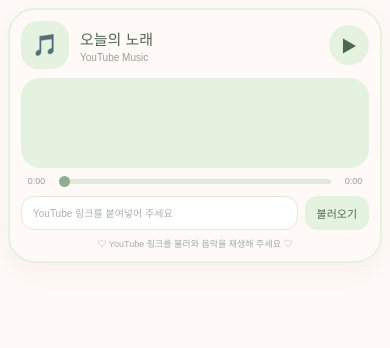
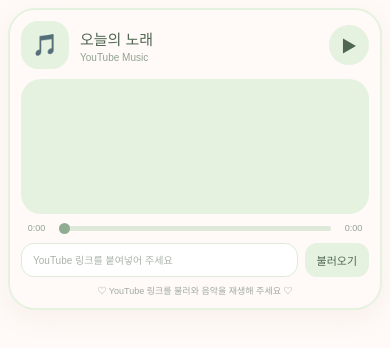
Before and after one commit to 2pp4tr/my-little-diary-player, a plain HTML site: page index.html in a window 390 px wide. Drawn offline with Linux system fonts and the light colour scheme.

Commit message:
Update index.html

```diff
--- a/index.html
+++ b/index.html
@@ -7,6 +7,7 @@
 <title>MY LITTLE DIARY MUSIC PLAYER</title>
 
 <style>
+
 * {
     box-sizing: border-box;
 }
@@ -35,7 +36,7 @@ body {
 
 
 /* ╔══════════════════════════════╗
-   ║ 🎀 MUSIC PLAYER
+   ║ 🎀 PLAYER
    ╚══════════════════════════════╝ */
 
 .player {
@@ -44,7 +45,7 @@ body {
 
     margin: 0 auto;
 
-    padding: 14px 15px;
+    padding: 15px;
 
     background: #fffaf7;
 
@@ -63,15 +64,16 @@ body {
 
 .top {
     display: flex;
+
     align-items: center;
 
     gap: 11px;
 
-    margin-bottom: 9px;
+    margin-bottom: 10px;
 }
 
 
-/* 앨범 */
+/* 앨범 아이콘 */
 
 .cover {
     width: 48px;
@@ -80,6 +82,7 @@ body {
     flex: 0 0 48px;
 
     display: flex;
+
     align-items: center;
     justify-content: center;
 
@@ -91,10 +94,11 @@ body {
 }
 
 
-/* 정보 */
+/* 제목 */
 
 .info {
     min-width: 0;
+
     flex: 1;
 }
 
@@ -102,11 +106,13 @@ body {
     color: #4f6652;
 
     font-size: 15px;
+
     font-weight: 500;
 
     white-space: nowrap;
 
     overflow: hidden;
+
     text-overflow: ellipsis;
 }
 
@@ -120,12 +126,13 @@ body {
     white-space: nowrap;
 
     overflow: hidden;
+
     text-overflow: ellipsis;
 }
 
 
 /* ─────────────────────────────
-   ▶ 커스텀 버튼
+   ▶ 커스텀 재생 버튼
 ───────────────────────────── */
 
 .play-button {
@@ -149,6 +156,7 @@ body {
     cursor: pointer;
 
     display: flex;
+
     align-items: center;
     justify-content: center;
 
@@ -169,49 +177,50 @@ body {
 
 
 /* ─────────────────────────────
-   🎬 YouTube 영역
-
-   ★ 중요 ★
-   Notion에서 최초 재생이 되도록
-   실제로 렌더링되는 작은 iframe 유지
+   🎬 YouTube 영상
 ───────────────────────────── */
 
 .youtube-area {
     width: 100%;
 
-    height: 96px;
+    min-height: 155px;
 
-    margin-top: 2px;
-
-    padding: 5px;
+    padding: 10px;
 
     display: flex;
 
     align-items: center;
+
     justify-content: center;
 
     background: #e5f2df;
 
-    border-radius: 19px;
+    border-radius: 20px;
 
     overflow: hidden;
 }
 
+
+/*
+  영상은 너무 크지 않게.
+  16:9 비율 약 240 × 135
+*/
+
 #youtube {
     display: block !important;
 
-    width: 80px !important;
-    height: 45px !important;
+    width: 240px !important;
+    height: 135px !important;
 
-    min-width: 80px !important;
-    max-width: 80px !important;
+    min-width: 240px !important;
+    max-width: 240px !important;
 
-    min-height: 45px !important;
-    max-height: 45px !important;
+    min-height: 135px !important;
+    max-height: 135px !important;
 
     border: 0 !important;
 
-    border-radius: 14px !important;
+    border-radius: 15px !important;
 }
 
 
@@ -226,7 +235,7 @@ body {
 
     gap: 7px;
 
-    margin-top: 8px;
+    margin-top: 9px;
 }
 
 .time {
@@ -242,17 +251,17 @@ body {
 }
 
 
-/* range */
-
 #progress {
     flex: 1;
 
     width: 100%;
+
     height: 5px;
 
     margin: 0;
 
     appearance: none;
+
     -webkit-appearance: none;
 
     background: #dfe9da;
@@ -277,6 +286,7 @@ body {
 
 #progress::-webkit-slider-thumb {
     appearance: none;
+
     -webkit-appearance: none;
 
     width: 11px;
@@ -363,7 +373,7 @@ body {
 }
 
 
-/* 불러오기 */
+/* 불러오기 버튼 */
 
 .load-button {
     height: 34px;
@@ -405,7 +415,9 @@ body {
 }
 
 
-/* 모바일 */
+/* ─────────────────────────────
+   📱 작은 화면
+───────────────────────────── */
 
 @media (max-width: 450px) {
 
@@ -418,9 +430,22 @@ body {
     }
 
     .youtube-area {
-        height: 90px;
+        min-height: 135px;
+        padding: 7px;
+    }
+
+    #youtube {
+        width: 200px !important;
+        height: 113px !important;
+
+        min-width: 200px !important;
+        max-width: 200px !important;
+
+        min-height: 113px !important;
+        max-height: 113px !important;
     }
 }
+
 </style>
 </head>
 
@@ -428,6 +453,7 @@ body {
 <body>
 
 <div class="player">
+
 
     <!-- 🎵 제목 -->
 
@@ -462,7 +488,6 @@ body {
             class="play-button"
             id="playBtn"
             type="button"
-            aria-label="재생"
         >
             ▶
         </button>
@@ -514,7 +539,7 @@ body {
 
 
 
-    <!-- 🔗 YouTube URL -->
+    <!-- 🔗 URL -->
 
     <div class="urlbox">
 
@@ -550,6 +575,10 @@ body {
 
 <script>
 
+/* ═══════════════════════════════
+   기본 변수
+═══════════════════════════════ */
+
 let player = null;
 
 let playerReady = false;
@@ -557,6 +586,7 @@ let playerReady = false;
 let progressTimer = null;
 
 let currentVideoId = null;
+
 
 
 /* 요소 */
@@ -587,9 +617,9 @@ const loadButton =
 
 
 
-/* ─────────────────────────────
+/* ═══════════════════════════════
    ⏱ 시간
-───────────────────────────── */
+═══════════════════════════════ */
 
 function formatTime(seconds) {
 
@@ -614,9 +644,9 @@ function formatTime(seconds) {
 
 
 
-/* ─────────────────────────────
-   🔗 YouTube ID 추출
-───────────────────────────── */
+/* ═══════════════════════════════
+   🔗 YouTube ID
+═══════════════════════════════ */
 
 function getVideoId(url) {
 
@@ -678,9 +708,9 @@ function getVideoId(url) {
 
 
 
-/* ─────────────────────────────
-   ▶ YouTube API 준비
-───────────────────────────── */
+/* ═══════════════════════════════
+   ▶ YouTube API
+═══════════════════════════════ */
 
 function onYouTubeIframeAPIReady() {
 
@@ -689,9 +719,9 @@ function onYouTubeIframeAPIReady() {
             'youtube',
             {
 
-                width: '80',
+                width: '240',
 
-                height: '45',
+                height: '135',
 
                 videoId: '',
 
@@ -736,9 +766,9 @@ function onYouTubeIframeAPIReady() {
 
 
 
-/* ─────────────────────────────
-   🎵 재생 상태
-───────────────────────────── */
+/* ═══════════════════════════════
+   🎵 상태
+═══════════════════════════════ */
 
 function handleState(state) {
 
@@ -791,9 +821,9 @@ function handleState(state) {
 
 
 
-/* ─────────────────────────────
+/* ═══════════════════════════════
    🎵 제목 / 채널
-───────────────────────────── */
+═══════════════════════════════ */
 
 function updateInfo() {
 
@@ -808,9 +838,7 @@ function updateInfo() {
 
 
     const data =
-        player.getVideoData
-            ? player.getVideoData()
-            : null;
+        player.getVideoData();
 
 
     if (!data) {
@@ -839,9 +867,9 @@ function updateInfo() {
 
 
 
-/* ─────────────────────────────
+/* ═══════════════════════════════
    📍 진행바
-───────────────────────────── */
+═══════════════════════════════ */
 
 function updateProgress() {
 
@@ -889,9 +917,9 @@ function updateProgress() {
 
 
 
-/* ─────────────────────────────
+/* ═══════════════════════════════
    🔄 진행바 시작
-───────────────────────────── */
+═══════════════════════════════ */
 
 function startProgress() {
 
@@ -926,9 +954,9 @@ function stopProgress() {
 
 
 
-/* ─────────────────────────────
-   ▶ 커스텀 재생 버튼
-───────────────────────────── */
+/* ═══════════════════════════════
+   ▶ 커스텀 버튼
+═══════════════════════════════ */
 
 playButton.addEventListener(
     'click',
@@ -989,9 +1017,9 @@ playButton.addEventListener(
 
 
 
-/* ─────────────────────────────
+/* ═══════════════════════════════
    ⏩ 진행바 이동
-───────────────────────────── */
+═══════════════════════════════ */
 
 progress.addEventListener(
     'input',
@@ -1025,9 +1053,9 @@ progress.addEventListener(
 
 
 
-/* ─────────────────────────────
+/* ═══════════════════════════════
    🔗 불러오기
-───────────────────────────── */
+═══════════════════════════════ */
 
 loadButton.addEventListener(
     'click',
@@ -1052,9 +1080,9 @@ urlInput.addEventListener(
 
 
 
-/* ─────────────────────────────
+/* ═══════════════════════════════
    🎵 영상 불러오기
-───────────────────────────── */
+═══════════════════════════════ */
 
 function loadVideo() {
 
@@ -1093,48 +1121,13 @@ function loadVideo() {
 
 
     /*
-      불러오기에서는 재생하지 않고
-      영상만 준비한다.
+      ★ 핵심 ★
+
+      기존에 Notion에서 안정적으로
+      작동했던 cueVideoById 사용
     */
 
-    player.loadVideoById({
-        videoId: id,
-        startSeconds: 0
-    });
-
-
-    /*
-      혹시 자동으로 재생되면
-      일단 일시정지해서
-      사용자가 ▶ 버튼을 누르게 한다.
-    */
-
-    setTimeout(
-        function () {
-
-            if (
-                player &&
-                playerReady
-            ) {
-
-                const state =
-                    player.getPlayerState();
-
-
-                if (
-                    state ===
-                    YT.PlayerState.PLAYING
-                ) {
-
-                    player.pauseVideo();
-
-                }
-
-            }
-
-        },
-        300
-    );
+    player.cueVideoById(id);
 
 
     titleElement.textContent =
@@ -1167,9 +1160,9 @@ function loadVideo() {
 
 
 
-/* ─────────────────────────────
-   🎵 영상 정보 기다리기
-───────────────────────────── */
+/* ═══════════════════════════════
+   🎵 영상 정보
+═══════════════════════════════ */
 
 function waitForVideoData() {
 
@@ -1236,7 +1229,6 @@ function waitForVideoData() {
                             timer
                         );
 
-
                         return;
 
                     }
```
